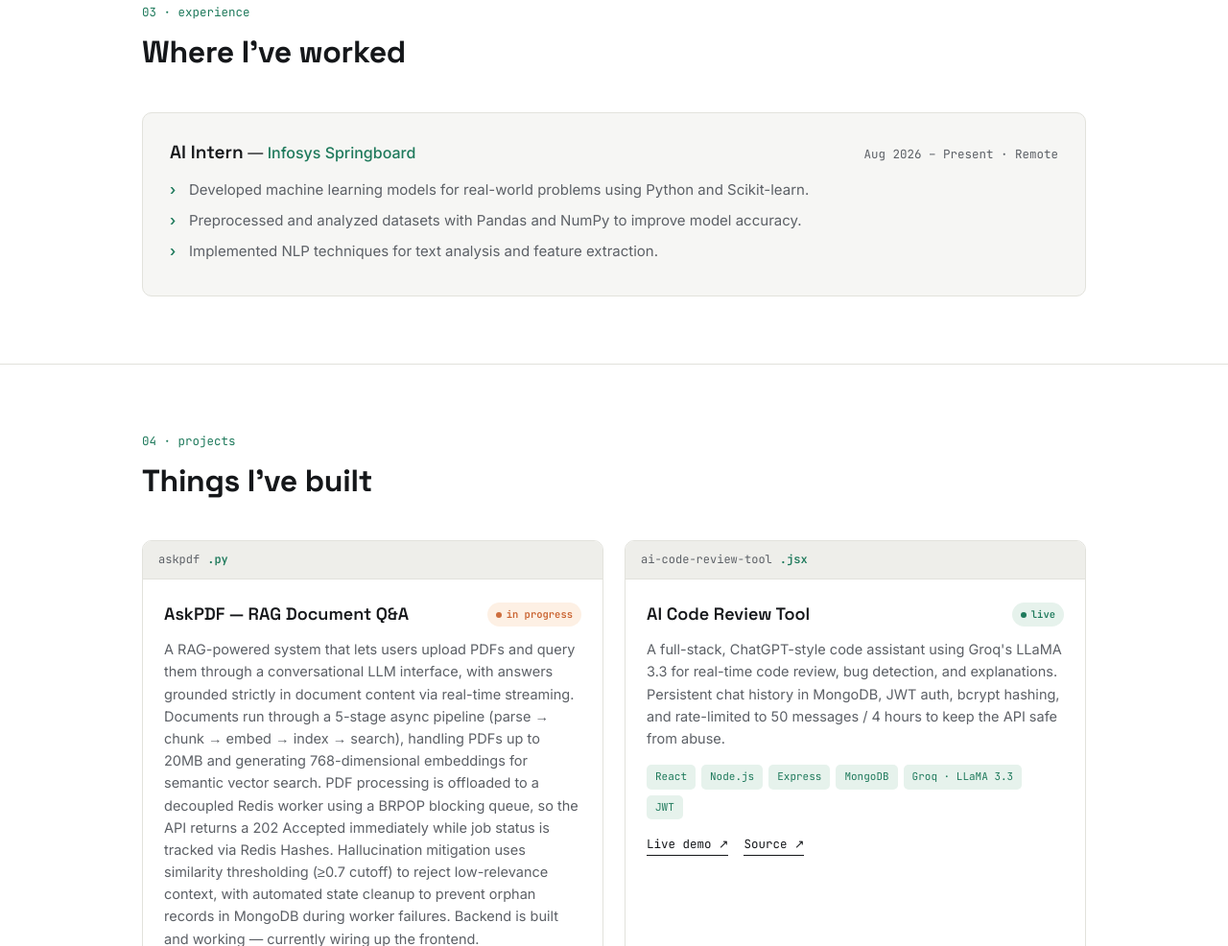
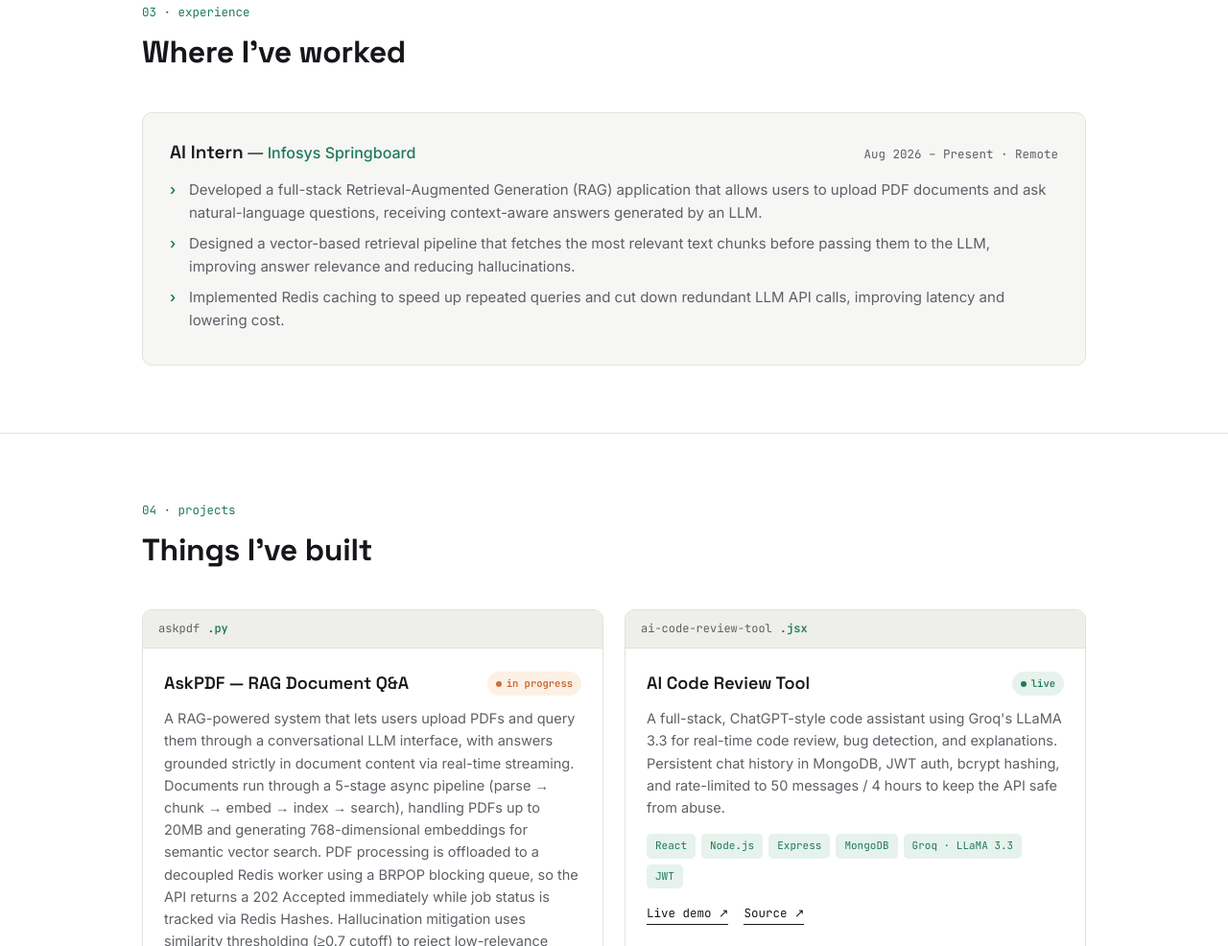
Before and after one commit to arunk-web/myPortfolio, a plain HTML site: page index.html in a window 1280 px wide. Shown: the part 1788-2774 px from the top of the page at 96% size. Drawn offline with Linux system fonts and the light colour scheme.

Commit message:
update experience section

```diff
--- a/index.html
+++ b/index.html
@@ -352,9 +352,9 @@
           <div class="exp-time">Aug 2026 – Present · Remote</div>
         </div>
         <ul class="exp-list">
-          <li>Developed machine learning models for real-world problems using Python and Scikit-learn.</li>
-          <li>Preprocessed and analyzed datasets with Pandas and NumPy to improve model accuracy.</li>
-          <li>Implemented NLP techniques for text analysis and feature extraction.</li>
+          <li>Developed a full-stack Retrieval-Augmented Generation (RAG) application that allows users to upload PDF documents and ask natural-language questions, receiving context-aware answers generated by an LLM.</li>
+          <li>Designed a vector-based retrieval pipeline that fetches the most relevant text chunks before passing them to the LLM, improving answer relevance and reducing hallucinations.</li>
+          <li>Implemented Redis caching to speed up repeated queries and cut down redundant LLM API calls, improving latency and lowering cost.</li>
         </ul>
       </div>
     </div>
```
